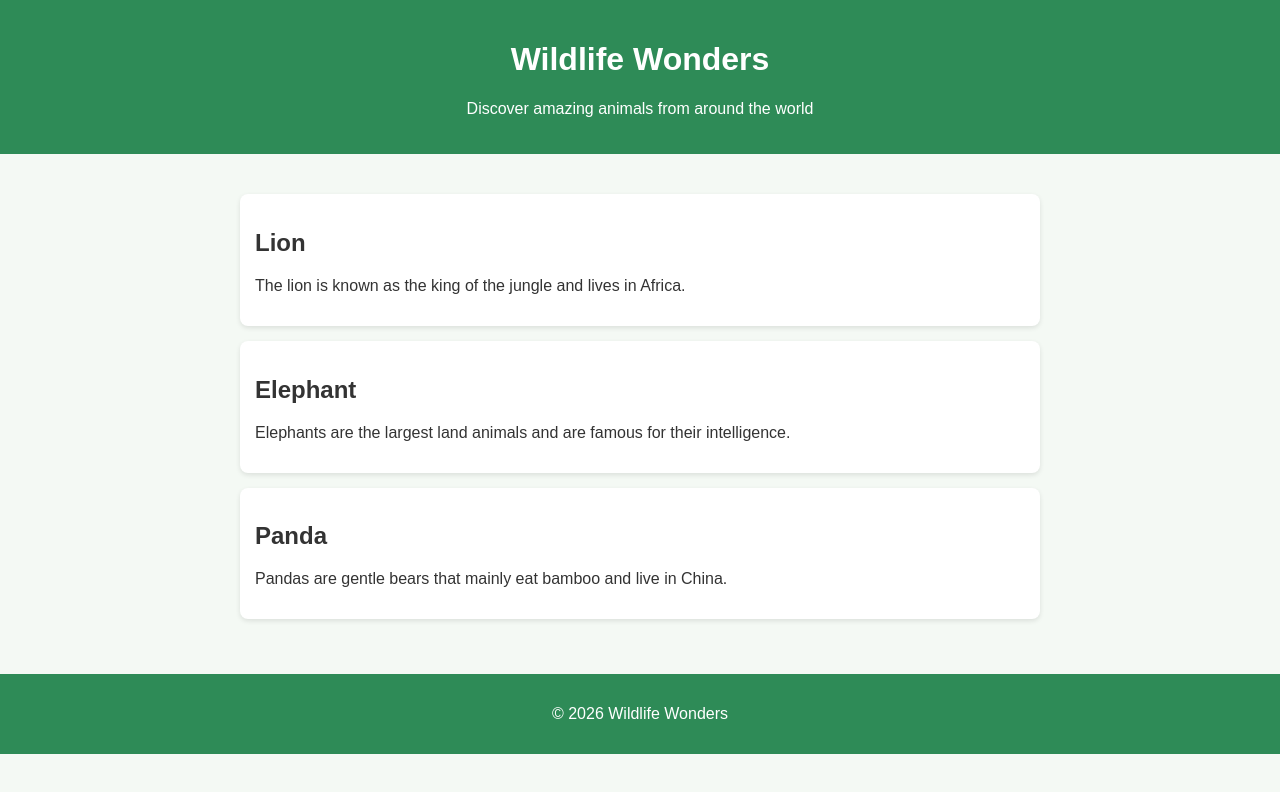
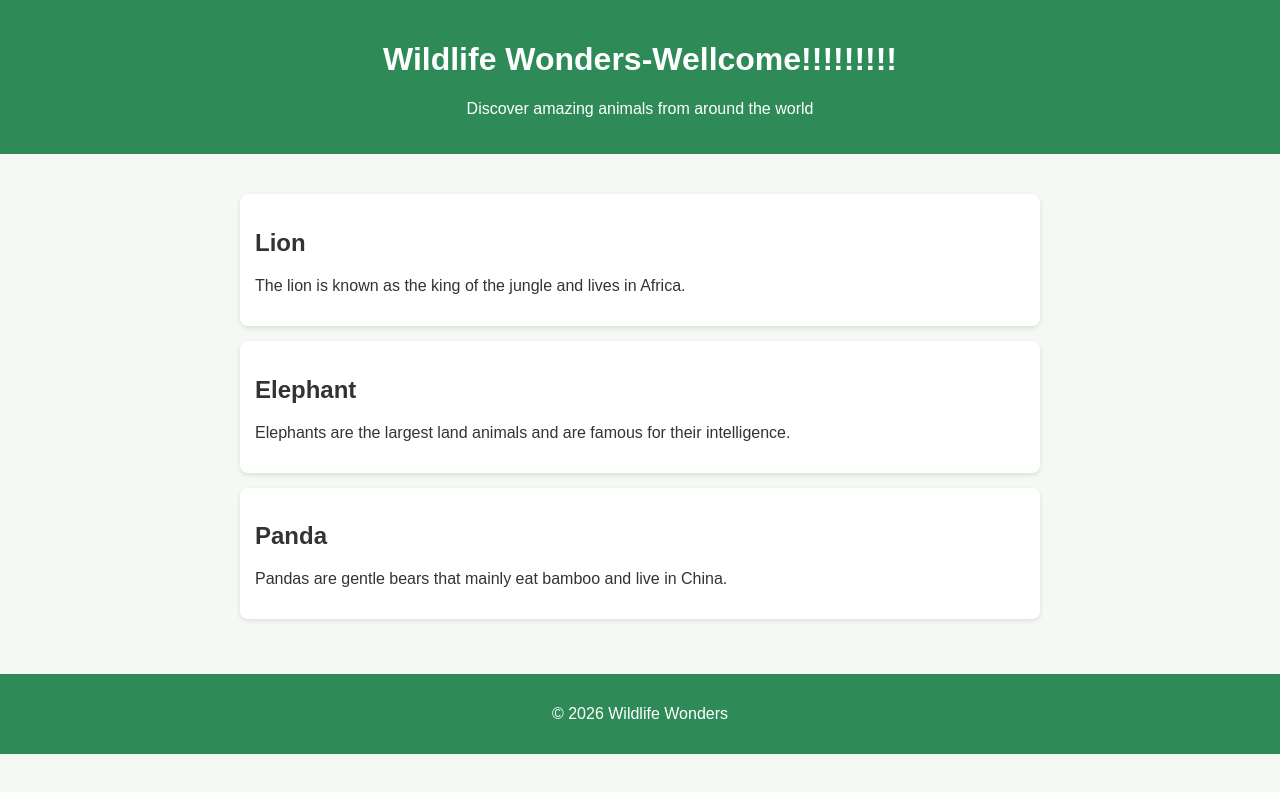
Before and after one commit to sandman182-arch/wildlife, a plain HTML site: page index.html in a window 1280 px wide. Drawn offline with Linux system fonts and the light colour scheme.

Commit message:
Update index.html

```diff
--- a/index.html
+++ b/index.html
@@ -44,7 +44,7 @@
 <body>
 
     <header>
-        <h1>Wildlife Wonders</h1>
+        <h1>Wildlife Wonders-Wellcome!!!!!!!!!</h1>
         <p>Discover amazing animals from around the world</p>
     </header>
 
```
